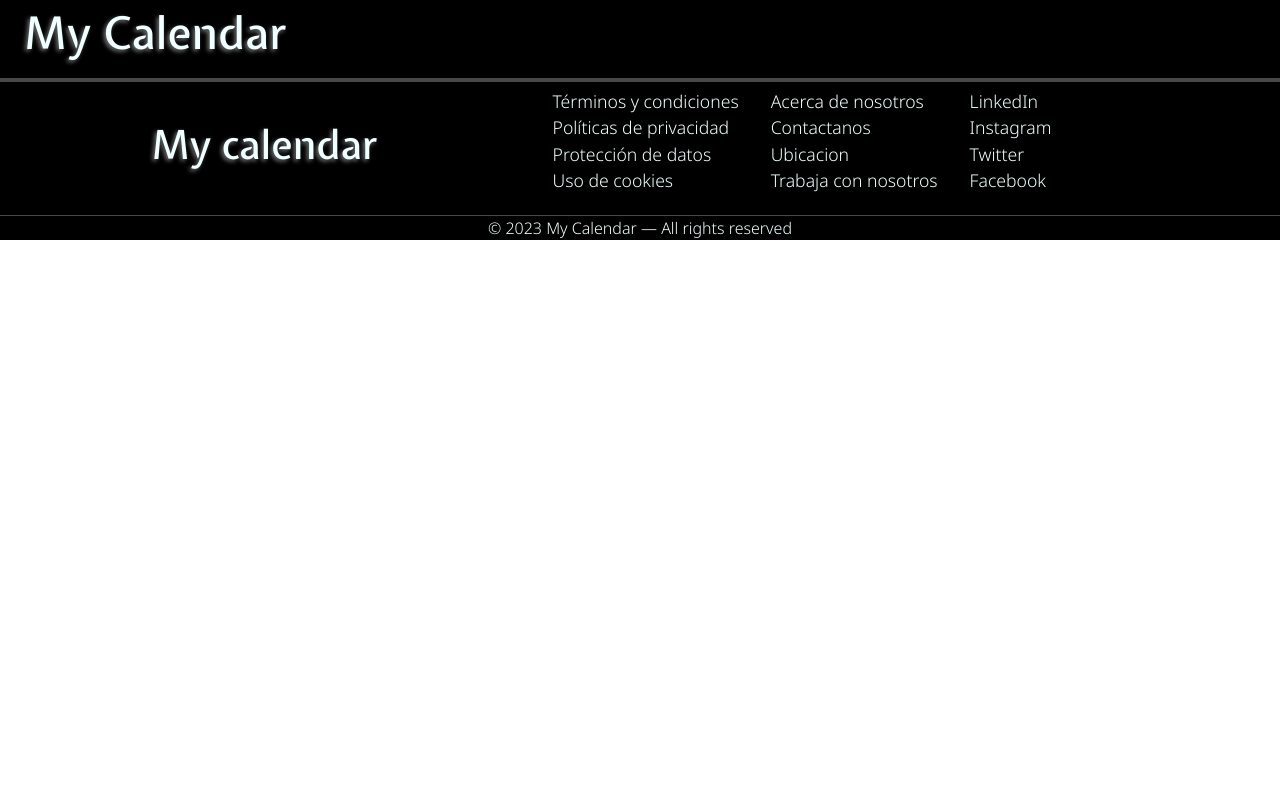
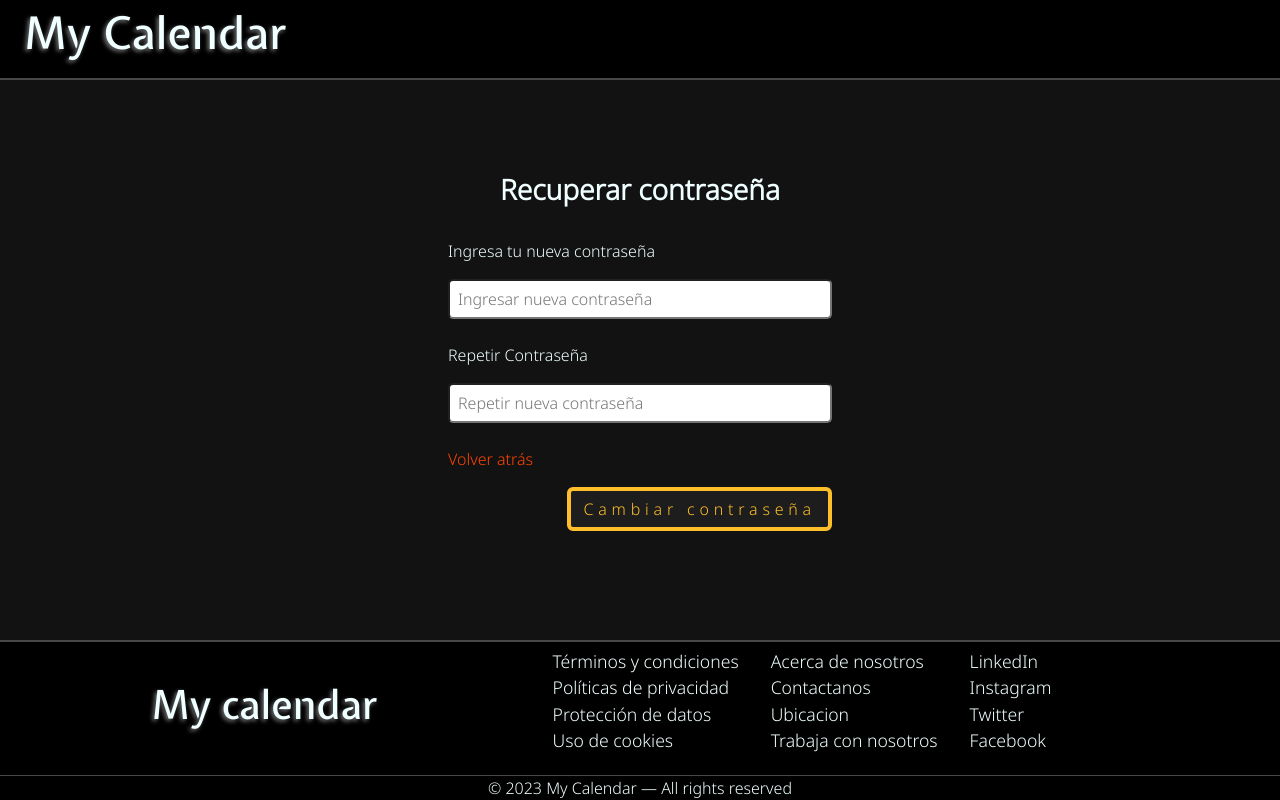
Before and after one commit to SantiagoTonin/CalendarFront, a React (Create React App) app: page /changePassword in a window 1280 px wide. Built offline with nearby package versions, Linux system fonts and the light colour scheme.

Commit message:
changePassword creado, modificada logica del sidebar para traer la informacion del rol del usuario

```diff
--- /dev/null
+++ b/src/components/passRecoveryForm/ChangePassword.js
@@ -0,0 +1,122 @@
+import { Button } from "react-bootstrap";
+import { useState, useEffect } from "react";
+import { useForm } from "react-hook-form";
+import "./passRecovery.css";
+import axiosInstance from "../../config/axiosInit";
+
+const ChangePasswordForm = () => {
+  const {
+    register,
+    handleSubmit,
+    formState: { errors },
+    watch,
+  } = useForm({
+    defaultValues: { password: "", confirmPassword: "" }, // Agregamos el campo confirmPassword
+  });
+
+  const [errorMessage, setErrorMessage] = useState("");
+  const [successMessage, setSuccessMessage] = useState("");
+  const [focusedField, setFocusedField] = useState(null);
+
+  useEffect(() => {
+    const errorTimer = setTimeout(() => {
+      setErrorMessage("");
+    }, 4000);
+
+    const successTimer = setTimeout(() => {
+      setSuccessMessage("");
+    }, 4000);
+
+    return () => {
+      clearTimeout(errorTimer);
+      clearTimeout(successTimer);
+    };
+  }, [errorMessage, successMessage]);
+
+  const onSubmit = async (data) => {
+    if (data.password !== data.confirmPassword) {
+      setErrorMessage("Las contraseñas no coinciden.");
+      return;
+    }
+
+    try {
+      await axiosInstance.post("/user/recoveryPassword/:token", data);
+      setSuccessMessage("Contraseña cambiada exitosamente.");
+    } catch (error) {
+      if (error.response) {
+        setErrorMessage(error.response.data.message);
+      } else {
+        setErrorMessage("Hubo un error al procesar la solicitud.");
+      }
+    }
+  };
+
+  const handleBlur = (event) => {
+    setFocusedField(null);
+  };
+
+  const handleFocus = (field) => {
+    setFocusedField(field);
+  };
+
+  return (
+    <>
+      <form onSubmit={handleSubmit(onSubmit)} className="passRecoveryForm">
+        <label>Ingresa tu nueva contraseña</label>
+        <input
+          className={`mt-3 mb-2 ${
+            focusedField === "password" ? "focused" : ""
+          }`}
+          type="password"
+          placeholder="Ingresar nueva contraseña"
+          {...register("password", {
+            required: "Este campo es obligatorio.",
+            minLength: {
+              value: 8,
+              message: "La contraseña debe tener al menos 8 caracteres",
+              pattern: "/.{6,16}$/",
+            },
+            pattern: {
+              value: /^(?=.*[A-Za-z])(?=.*\d)[A-Za-z\d]{8,}$/,
+              message:
+                "La contraseña tiene que tener al menos 8 caracteres, una letra y un numero",
+            },
+          })}
+          onBlur={handleBlur}
+          onFocus={() => handleFocus("email")}
+        />
+        <p>{errors.password?.message}</p>
+
+        <label>Repetir Contraseña</label>
+        <input
+          className={`mt-3 mb-2 ${
+            focusedField === "confirmPassword" ? "focused" : ""
+          }`}
+          type="password"
+          placeholder="Repetir nueva contraseña"
+          {...register("confirmPassword", {
+            required: "Este campo es obligatorio.",
+            validate: (value) =>
+              value === watch("password") || "Las contraseñas no coinciden.",
+          })}
+          onBlur={handleBlur}
+          onFocus={() => handleFocus("confirmPassword")}
+        />
+        <p>{errors.confirmPassword?.message}</p>
+
+        {errorMessage && <p className="errorMessage">{errorMessage}</p>}
+        {successMessage && <p className="successMessage">{successMessage}</p>}
+        <div className="passRedirectContainer">
+          <a href="./">Volver atrás</a>
+        </div>
+        <div className="formRecoveryBtnContainer">
+          <Button className="formRecoveryBtn" type="submit">
+            Cambiar contraseña
+          </Button>
+        </div>
+      </form>
+    </>
+  );
+};
+
+export default ChangePasswordForm;
--- a/src/components/sidebar/Sidebar.js
+++ b/src/components/sidebar/Sidebar.js
@@ -9,30 +9,40 @@ import "./sidebar.css";
 
 const Sidebar = () => {
   const [sidebar, setSidebar] = useState(false);
-  const showSidebar = () => setSidebar(!sidebar);
   const [token, setToken] = useState("");
   const [userRol, setUserRol] = useState("");
 
   useEffect(() => {
-    const token = sessionStorage.getItem("token");
-    if (token) {
-      getAuthStatus();
-      setToken(token);
-    } else setToken("");
+    const storedToken = sessionStorage.getItem("token");
+    if (storedToken) {
+      setToken(storedToken);
+      getAuthStatus(storedToken);
+    } else {
+      setToken("");
+    }
   }, []);
 
   useEffect(() => {
     if (token) {
+      // Realiza acciones cuando cambia el userRol
     }
   }, [userRol]);
 
-  const getAuthStatus = async () => {
+  const getAuthStatus = async (token) => {
     try {
-      const { data } = await axiosInstance.get("/user?rol=");
-      setUserRol(data?.rol);
+      const response = await axiosInstance.get("/user", {
+        headers: {
+          Authorization: token,
+        },
+      });
+      setUserRol(response.data[1]?.rol);
     } catch (error) {
       alert(error.response?.data?.message);
     }
+  };
+
+  const showSidebar = () => {
+    setSidebar(!sidebar);
   };
 
   const handleLogOut = () => {
@@ -43,27 +53,27 @@ const Sidebar = () => {
   return (
     <>
       <section className="navbar">
-        <Link to="#" className="menuIcon">
-          <FaBars onClick={showSidebar} />
+        <Link to="#" className="menuIcon" onClick={showSidebar}>
+          <FaBars />
         </Link>
-        <Link href="/home" className="navIcons">
+        <Link to="/home" className="navIcons">
           <AiFillHome />
         </Link>
-        {userRol === "superADMIN" || userRol === "ADMINISTRADOR" ? (
-          <Link href="#" className="navIcons">
+        {["superADMIN", "ADMIN"].includes(userRol) && (
+          <Link to="#" className="navIcons">
             <IoIosPaper />
           </Link>
-        ) : null}
-        <Link href="#" className="navIcons">
+        )}
+        <Link to="#" className="navIcons">
           <FaEnvelopeOpenText />
         </Link>
-        <Link href="#" className="navIcons">
+        <Link to="#" className="navIcons">
           <IoMdPeople />
         </Link>
-        <Link href="#" className="navIcons" onClick={handleLogOut}>
+        <Link to="#" className="navIcons" onClick={handleLogOut}>
           <FiLogOut />
         </Link>
-        <Link href="#" className="navIcons">
+        <Link to="#" className="navIcons">
           <IoMdHelpCircle />
         </Link>
       </section>
@@ -74,16 +84,15 @@ const Sidebar = () => {
               <AiOutlineClose />
             </Link>
           </li>
-          <>
           <section className="navbar">
             <Link to="/home" className="navText">
               <AiFillHome /> Home
             </Link>
-              {userRol === "superADMIN" || userRol === "ADMINISTRADOR" ? (
-                <Link href="#" className="navIcons">
-                  <IoIosPaper />
+            {["superADMIN", "ADMIN"].includes(userRol) && (
+              <Link to="#" className="navText">
+                <IoIosPaper /> Usuarios
               </Link>
-              ) : null}
+            )}
             <Link to="#" className="navText">
               <FaEnvelopeOpenText /> Mensajes
             </Link>
@@ -97,7 +106,6 @@ const Sidebar = () => {
               <IoMdHelpCircle /> Ayuda
             </Link>
           </section>
-          </>
         </ul>
       </nav>
     </>
--- /dev/null
+++ b/src/pages/passrecovery/ChangePasswordPage.js
@@ -0,0 +1,13 @@
+import ChangePasswordForm from "../../components/passRecoveryForm/ChangePassword";
+import "../../components/passRecoveryForm/passRecovery.css";
+
+const PassRecovery = () => {
+    return (
+        <div className="passRecoveryContainer">
+            <h3>Recuperar contraseña</h3>
+            <ChangePasswordForm/>
+        </div>
+     );
+}
+
+export default PassRecovery;
--- a/src/routes/myRoutes.js
+++ b/src/routes/myRoutes.js
@@ -5,6 +5,7 @@ import Landing from "../pages/landingPage/Landing";
 import Login from "../pages/login/Login";
 import Register from "../pages/register/Register";
 import PassRecovery from "../pages/passrecovery/PassRecovery";
+import ChangePasswordPage from "../pages/passrecovery/ChangePasswordPage";
 import { Route, Routes, useLocation } from "react-router-dom";
 
 const MyRoutes = () => {
@@ -19,6 +20,7 @@ const MyRoutes = () => {
         <Route path="/home" element={<Home />} />
         <Route path="/abm" element={<Abm />} />
         <Route path="/passwordRecovery" element={<PassRecovery />} />
+        <Route path="/changePassword" element={<ChangePasswordPage />} />
       </Routes>
     </>
   );
```
Lines whose indentation alone changed are shown as unchanged.
